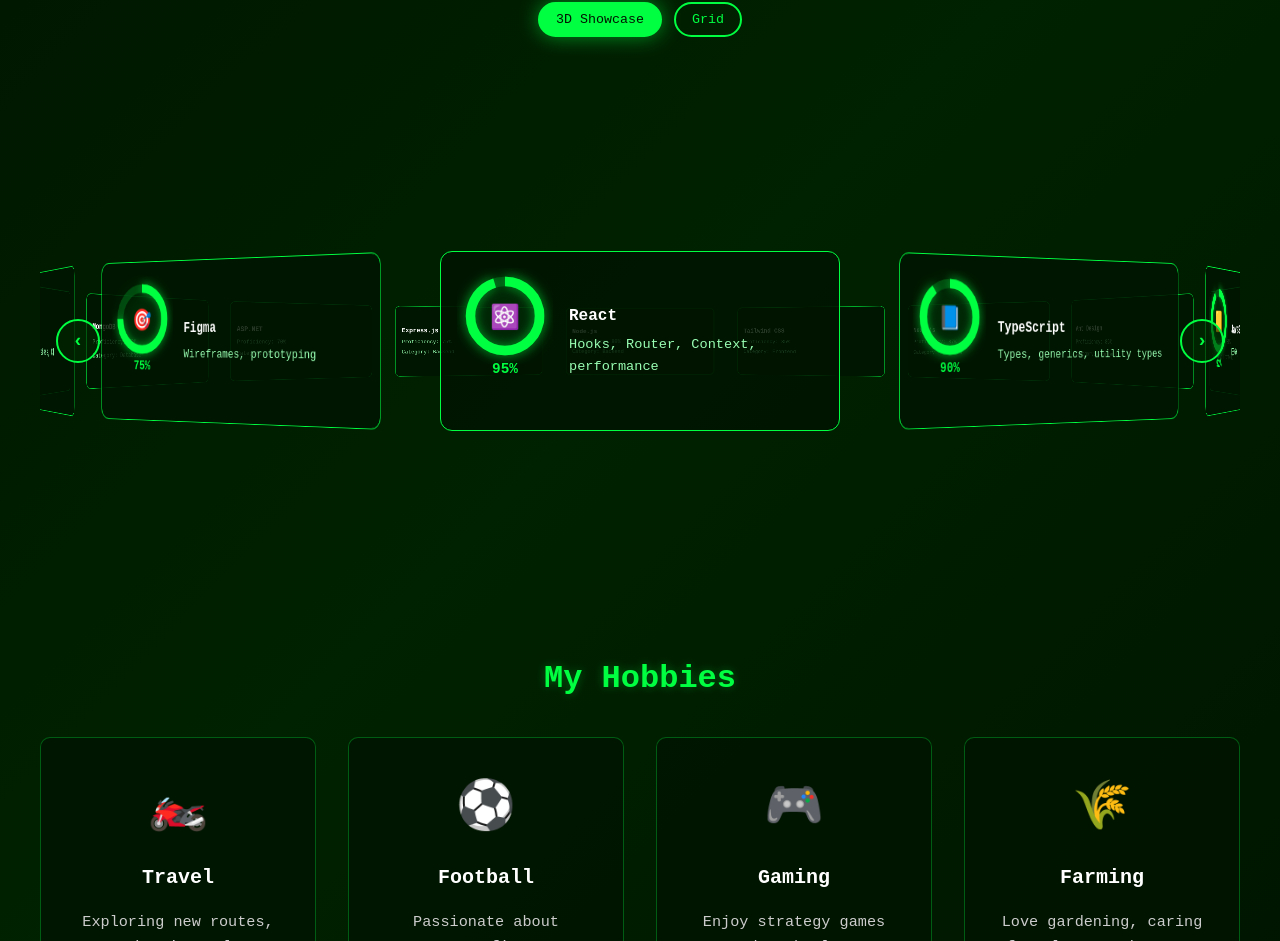
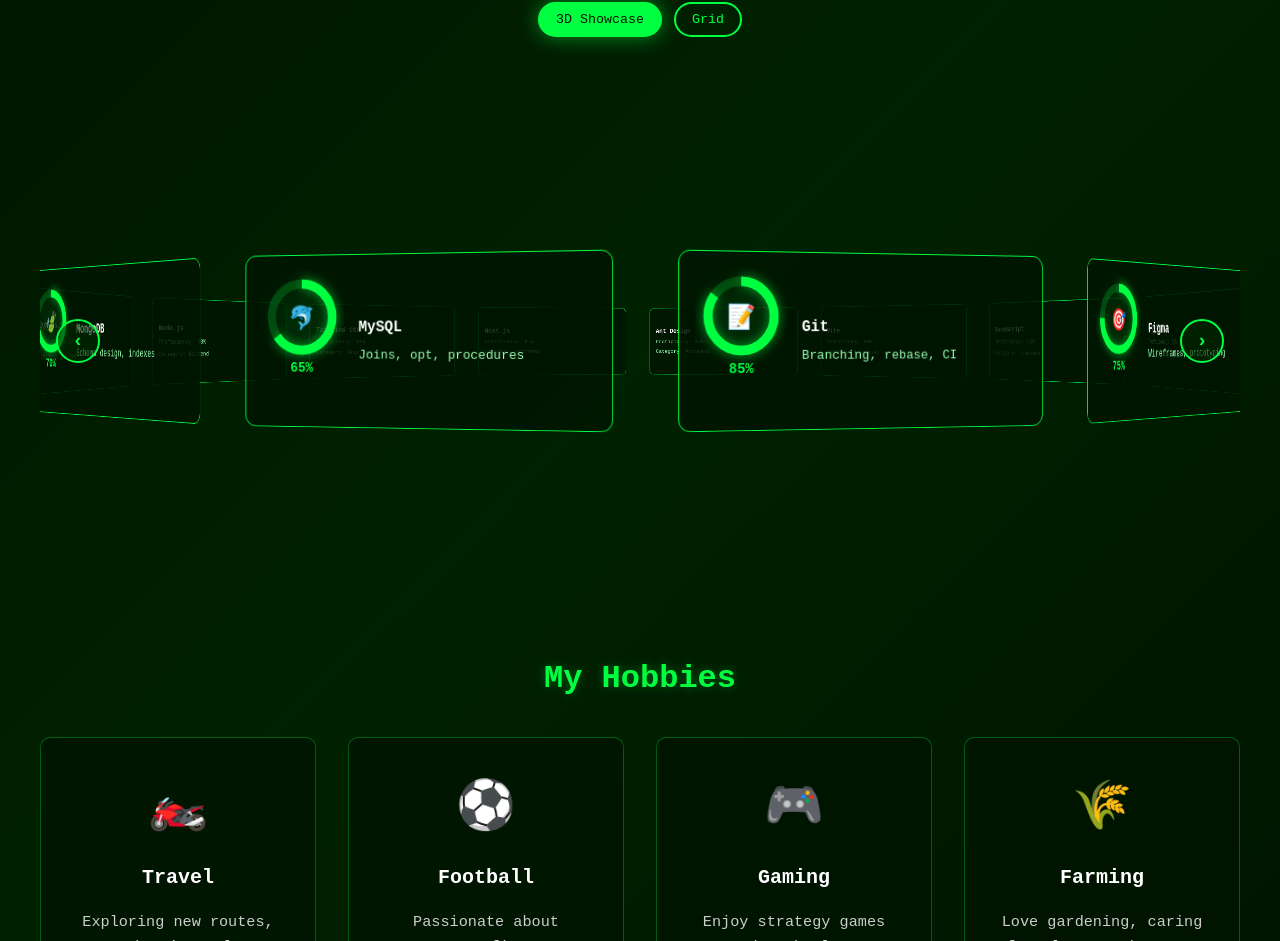
Before and after one commit to AleamZ/Portfolio-Web, a React (Vite) app: page / in a window 1280 px wide. Shown: the part 2434-3375 px from the top of the page. Built offline with nearby package versions, Linux system fonts and the light colour scheme.

Commit message:
Add auto-rotation to My Skills 3D carousel when user is not interacting

```diff
--- a/src/views/Skills/Skills.tsx
+++ b/src/views/Skills/Skills.tsx
@@ -79,6 +79,21 @@ const Skills: React.FC = () => {
     dragState.current.isDragging = false;
     (e.currentTarget as HTMLElement).releasePointerCapture(e.pointerId);
   };
+
+  // Auto-rotation effect
+  useEffect(() => {
+    if (viewMode !== '3D') return;
+
+    const autoRotate = () => {
+      if (!dragState.current.isDragging) {
+        setRotation(prev => prev + 0.5); // Slow rotation speed
+      }
+    };
+
+    const interval = setInterval(autoRotate, 50); // Update every 50ms for smooth rotation
+
+    return () => clearInterval(interval);
+  }, [viewMode]);
 
   const getCategorySkills = (category: string) => {
     if (category === 'All') return skills;
```
